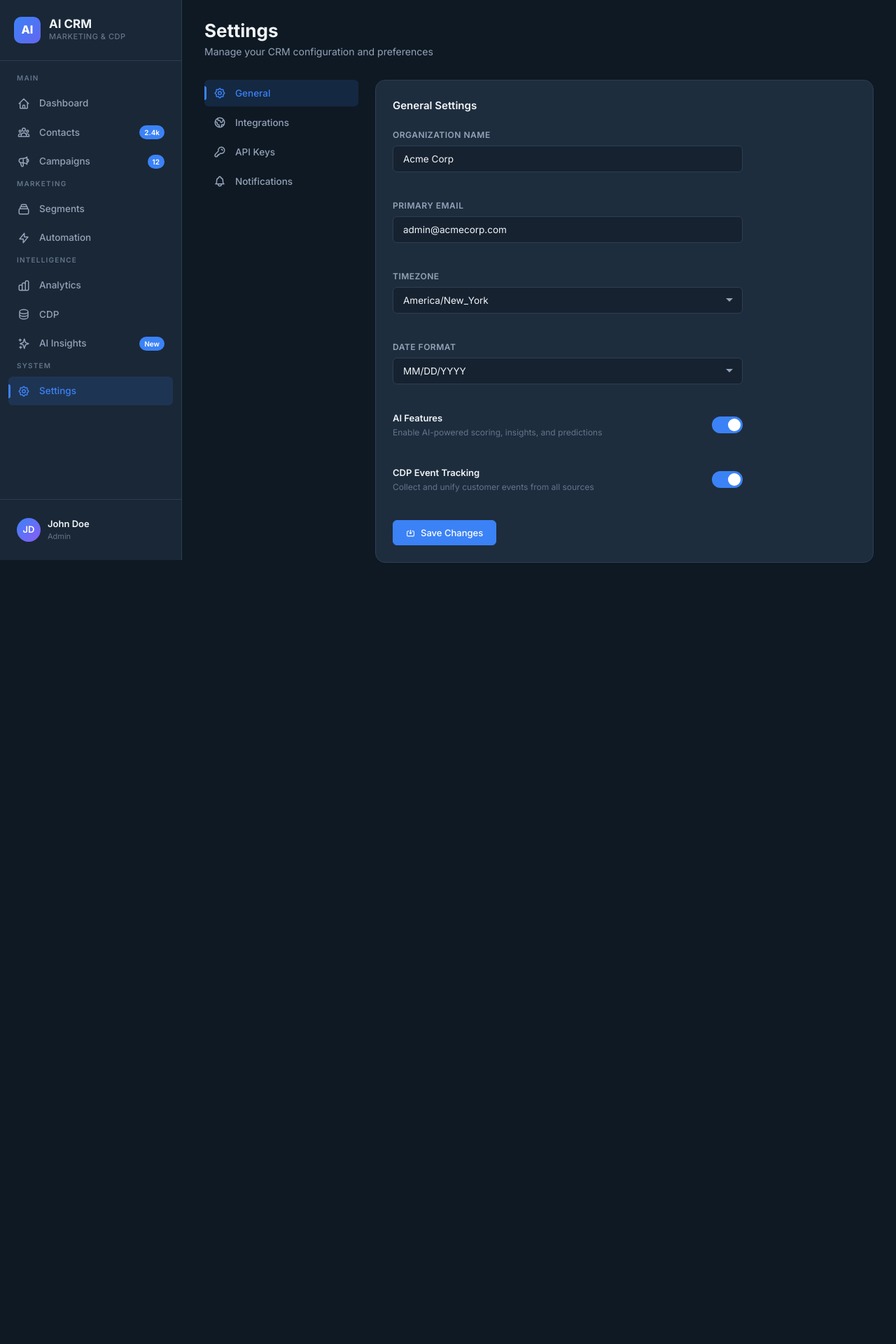
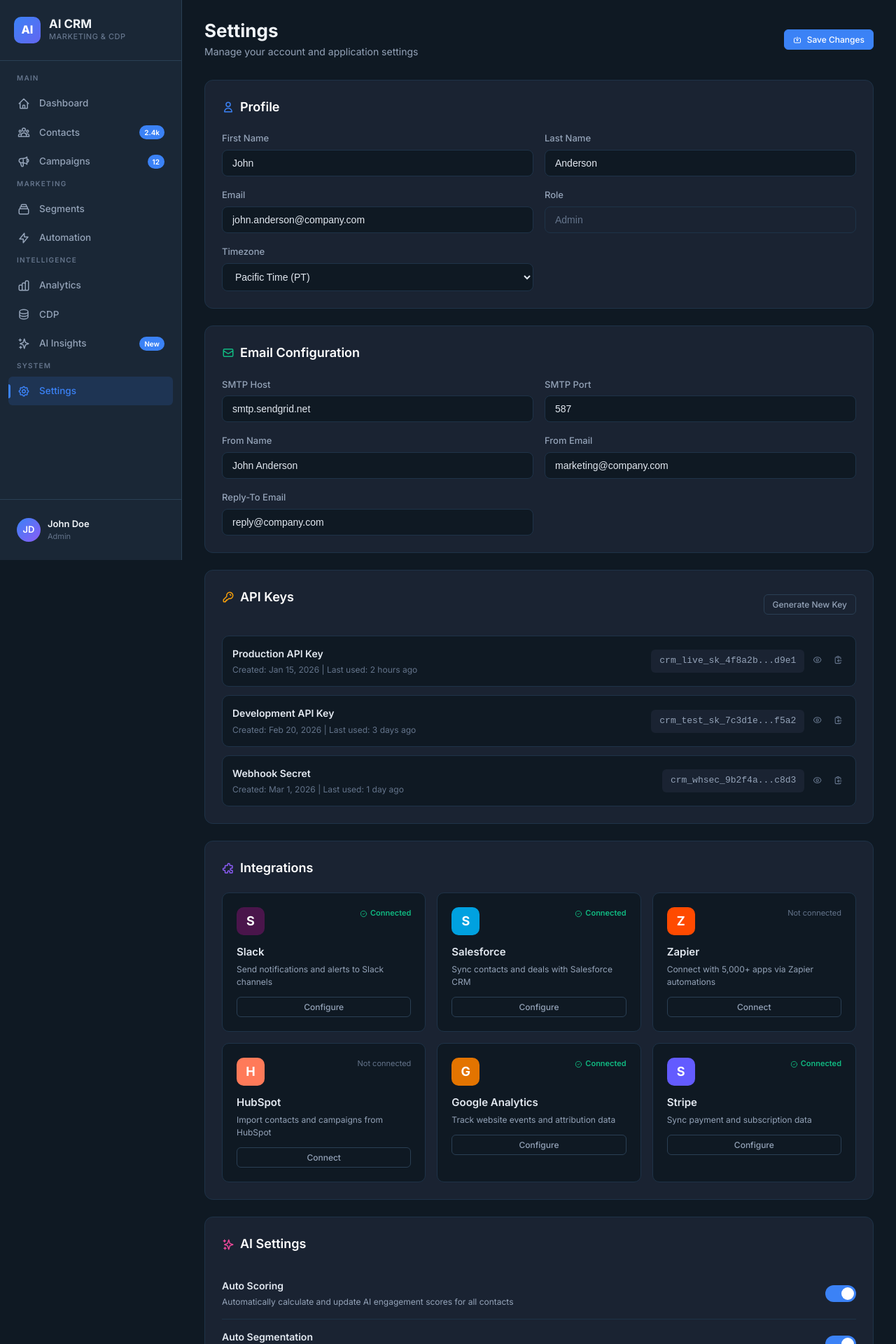
Before and after one commit to xinception/Customer-Relationship-Management-Open-Source, a React (Create React App) app in the folder frontend/: page /settings in a window 1280 px wide. Shown: the top 1920 px of the page at 70% size. Before the commit the page ends 832 px from the top, so only its background shows below. Built offline with nearby package versions, Linux system fonts and the light colour scheme.

Commit message:
Update Settings page with AI toggles and integrations grid
https://claude.ai/code/session_01R9rRBReNEc28SnD5ta5G9m

```diff
--- a/frontend/src/pages/Settings.js
+++ b/frontend/src/pages/Settings.js
@@ -1,211 +1,237 @@
 import React, { useState } from 'react';
 import {
-  HiOutlineCog, HiOutlineKey, HiOutlineGlobe, HiOutlineMail,
-  HiOutlineBell, HiOutlineDatabase, HiOutlineShieldCheck,
-  HiOutlineColorSwatch, HiOutlineSave,
+  HiOutlineUser, HiOutlineMail, HiOutlineKey,
+  HiOutlinePuzzle, HiOutlineSparkles, HiOutlineSave,
+  HiOutlineClipboardCopy, HiOutlineEye, HiOutlineEyeOff,
+  HiOutlineCheckCircle,
 } from 'react-icons/hi';
 
-const integrations = [
-  { name: 'Mailgun', category: 'Email', status: 'Connected', icon: '📧' },
-  { name: 'Stripe', category: 'Payments', status: 'Connected', icon: '💳' },
-  { name: 'Slack', category: 'Notifications', status: 'Connected', icon: '💬' },
-  { name: 'Google Analytics', category: 'Analytics', status: 'Disconnected', icon: '📊' },
-  { name: 'Salesforce', category: 'CRM Sync', status: 'Disconnected', icon: '☁️' },
-  { name: 'Zapier', category: 'Automation', status: 'Connected', icon: '⚡' },
+const initialProfile = {
+  firstName: 'John',
+  lastName: 'Anderson',
+  email: 'john.anderson@company.com',
+  role: 'Admin',
+  timezone: 'America/Los_Angeles',
+};
+
+const initialEmail = {
+  smtpHost: 'smtp.sendgrid.net',
+  smtpPort: '587',
+  fromName: 'John Anderson',
+  fromEmail: 'marketing@company.com',
+  replyTo: 'reply@company.com',
+};
+
+const apiKeys = [
+  { id: 1, name: 'Production API Key', key: 'crm_live_sk_4f8a2b...d9e1', created: 'Jan 15, 2026', lastUsed: '2 hours ago', status: 'active' },
+  { id: 2, name: 'Development API Key', key: 'crm_test_sk_7c3d1e...f5a2', created: 'Feb 20, 2026', lastUsed: '3 days ago', status: 'active' },
+  { id: 3, name: 'Webhook Secret', key: 'crm_whsec_9b2f4a...c8d3', created: 'Mar 1, 2026', lastUsed: '1 day ago', status: 'active' },
 ];
 
-const apiKeys = [
-  { name: 'Production API Key', key: 'crm_prod_****...8f2a', created: 'Nov 15, 2025', lastUsed: '2 hours ago' },
-  { name: 'Staging API Key', key: 'crm_stg_****...3d1b', created: 'Dec 1, 2025', lastUsed: '3 days ago' },
+const integrations = [
+  { name: 'Slack', description: 'Send notifications and alerts to Slack channels', connected: true, icon: '#4A154B' },
+  { name: 'Salesforce', description: 'Sync contacts and deals with Salesforce CRM', connected: true, icon: '#00A1E0' },
+  { name: 'Zapier', description: 'Connect with 5,000+ apps via Zapier automations', connected: false, icon: '#FF4A00' },
+  { name: 'HubSpot', description: 'Import contacts and campaigns from HubSpot', connected: false, icon: '#FF7A59' },
+  { name: 'Google Analytics', description: 'Track website events and attribution data', connected: true, icon: '#E37400' },
+  { name: 'Stripe', description: 'Sync payment and subscription data', connected: true, icon: '#635BFF' },
 ];
 
 export default function Settings() {
-  const [activeTab, setActiveTab] = useState('general');
+  const [profile, setProfile] = useState(initialProfile);
+  const [emailConfig, setEmailConfig] = useState(initialEmail);
+  const [showKeys, setShowKeys] = useState({});
+  const [aiSettings, setAiSettings] = useState({
+    autoScoring: true,
+    autoSegmentation: true,
+    sendTimeOptimization: true,
+    churnPrediction: true,
+    contentSuggestions: false,
+    leadEnrichment: true,
+  });
+  const [saved, setSaved] = useState(false);
 
-  const tabs = [
-    { key: 'general', label: 'General', icon: <HiOutlineCog /> },
-    { key: 'integrations', label: 'Integrations', icon: <HiOutlineGlobe /> },
-    { key: 'api', label: 'API Keys', icon: <HiOutlineKey /> },
-    { key: 'notifications', label: 'Notifications', icon: <HiOutlineBell /> },
-  ];
+  const handleSave = () => {
+    setSaved(true);
+    setTimeout(() => setSaved(false), 2000);
+  };
+
+  const toggleKey = (id) => {
+    setShowKeys(prev => ({ ...prev, [id]: !prev[id] }));
+  };
+
+  const inputStyle = { width: '100%', padding: '10px 14px', borderRadius: '8px', border: '1px solid #1e3348', background: '#0f1923', color: '#e2e8f0', fontSize: '14px', outline: 'none' };
+  const labelStyle = { display: 'block', fontSize: '13px', color: '#94a3b8', marginBottom: '6px', fontWeight: 500 };
+  const sectionStyle = { background: '#1a2332', borderRadius: '12px', border: '1px solid #1e3348', padding: '24px', marginBottom: '24px' };
+  const sectionTitle = { display: 'flex', alignItems: 'center', gap: '8px', fontSize: '18px', fontWeight: 600, color: '#fff', marginBottom: '20px' };
+  const toggleContainer = { display: 'flex', justifyContent: 'space-between', alignItems: 'center', padding: '14px 0', borderBottom: '1px solid #1e3348' };
+
+  const Toggle = ({ checked, onChange }) => (
+    <div onClick={onChange} style={{
+      width: '44px', height: '24px', borderRadius: '12px', cursor: 'pointer', position: 'relative', transition: 'background 0.2s',
+      background: checked ? '#3b82f6' : '#1e3348',
+    }}>
+      <div style={{
+        width: '18px', height: '18px', borderRadius: '50%', background: '#fff', position: 'absolute', top: '3px', transition: 'left 0.2s',
+        left: checked ? '23px' : '3px',
+      }} />
+    </div>
+  );
 
   return (
     <div className="animate-fade-in">
       <div className="page-header">
         <div className="page-header-left">
           <h1>Settings</h1>
-          <p>Manage your CRM configuration and preferences</p>
+          <p>Manage your account and application settings</p>
+        </div>
+        <div className="page-header-actions">
+          <button className="btn btn-primary btn-sm" onClick={handleSave}>
+            {saved ? <><HiOutlineCheckCircle /> Saved!</> : <><HiOutlineSave /> Save Changes</>}
+          </button>
         </div>
       </div>
 
-      <div style={{ display: 'grid', gridTemplateColumns: '220px 1fr', gap: '24px' }}>
-        {/* Settings Nav */}
-        <div style={{ display: 'flex', flexDirection: 'column', gap: '4px' }}>
-          {tabs.map((tab) => (
-            <button
-              key={tab.key}
-              className={`nav-item ${activeTab === tab.key ? 'active' : ''}`}
-              onClick={() => setActiveTab(tab.key)}
-              style={{ border: 'none', background: activeTab === tab.key ? 'var(--primary-light)' : 'transparent', textAlign: 'left', fontFamily: 'var(--font)' }}
-            >
-              <span className="nav-icon">{tab.icon}</span>
-              {tab.label}
-            </button>
-          ))}
+      {/* Profile Section */}
+      <div style={sectionStyle}>
+        <div style={sectionTitle}><HiOutlineUser style={{ color: '#3b82f6' }} /> Profile</div>
+        <div style={{ display: 'grid', gridTemplateColumns: '1fr 1fr', gap: '16px' }}>
+          <div>
+            <label style={labelStyle}>First Name</label>
+            <input style={inputStyle} value={profile.firstName} onChange={e => setProfile({ ...profile, firstName: e.target.value })} />
+          </div>
+          <div>
+            <label style={labelStyle}>Last Name</label>
+            <input style={inputStyle} value={profile.lastName} onChange={e => setProfile({ ...profile, lastName: e.target.value })} />
+          </div>
+          <div>
+            <label style={labelStyle}>Email</label>
+            <input style={inputStyle} value={profile.email} onChange={e => setProfile({ ...profile, email: e.target.value })} />
+          </div>
+          <div>
+            <label style={labelStyle}>Role</label>
+            <input style={{ ...inputStyle, background: '#1a2332', color: '#64748b' }} value={profile.role} disabled />
+          </div>
+          <div>
+            <label style={labelStyle}>Timezone</label>
+            <select style={inputStyle} value={profile.timezone} onChange={e => setProfile({ ...profile, timezone: e.target.value })}>
+              <option value="America/Los_Angeles">Pacific Time (PT)</option>
+              <option value="America/Denver">Mountain Time (MT)</option>
+              <option value="America/Chicago">Central Time (CT)</option>
+              <option value="America/New_York">Eastern Time (ET)</option>
+              <option value="Europe/London">GMT</option>
+              <option value="Europe/Berlin">CET</option>
+            </select>
+          </div>
+        </div>
       </div>
 
-        {/* Settings Content */}
+      {/* Email Configuration */}
+      <div style={sectionStyle}>
+        <div style={sectionTitle}><HiOutlineMail style={{ color: '#10b981' }} /> Email Configuration</div>
+        <div style={{ display: 'grid', gridTemplateColumns: '1fr 1fr', gap: '16px' }}>
           <div>
-          {activeTab === 'general' && (
-            <div className="card">
-              <div className="card-header">
-                <div className="card-title">General Settings</div>
+            <label style={labelStyle}>SMTP Host</label>
+            <input style={inputStyle} value={emailConfig.smtpHost} onChange={e => setEmailConfig({ ...emailConfig, smtpHost: e.target.value })} />
           </div>
-              <div style={{ display: 'flex', flexDirection: 'column', gap: '20px', maxWidth: '500px' }}>
-                <div className="form-group">
-                  <label className="form-label">Organization Name</label>
-                  <input className="form-input" defaultValue="Acme Corp" />
+          <div>
+            <label style={labelStyle}>SMTP Port</label>
+            <input style={inputStyle} value={emailConfig.smtpPort} onChange={e => setEmailConfig({ ...emailConfig, smtpPort: e.target.value })} />
           </div>
-                <div className="form-group">
-                  <label className="form-label">Primary Email</label>
-                  <input className="form-input" defaultValue="admin@acmecorp.com" />
+          <div>
+            <label style={labelStyle}>From Name</label>
+            <input style={inputStyle} value={emailConfig.fromName} onChange={e => setEmailConfig({ ...emailConfig, fromName: e.target.value })} />
           </div>
-                <div className="form-group">
-                  <label className="form-label">Timezone</label>
-                  <select className="form-select" defaultValue="America/New_York">
-                    <option>America/New_York</option>
-                    <option>America/Chicago</option>
-                    <option>America/Los_Angeles</option>
-                    <option>Europe/London</option>
-                    <option>Asia/Tokyo</option>
-                  </select>
+          <div>
+            <label style={labelStyle}>From Email</label>
+            <input style={inputStyle} value={emailConfig.fromEmail} onChange={e => setEmailConfig({ ...emailConfig, fromEmail: e.target.value })} />
           </div>
-                <div className="form-group">
-                  <label className="form-label">Date Format</label>
-                  <select className="form-select" defaultValue="MM/DD/YYYY">
-                    <option>MM/DD/YYYY</option>
-                    <option>DD/MM/YYYY</option>
-                    <option>YYYY-MM-DD</option>
-                  </select>
-                </div>
-                <div className="form-group" style={{ display: 'flex', alignItems: 'center', justifyContent: 'space-between' }}>
           <div>
-                    <div style={{ fontWeight: 600, fontSize: '13px' }}>AI Features</div>
-                    <div style={{ fontSize: '12px', color: 'var(--text-muted)' }}>Enable AI-powered scoring, insights, and predictions</div>
-                  </div>
-                  <div className="toggle active" />
-                </div>
-                <div className="form-group" style={{ display: 'flex', alignItems: 'center', justifyContent: 'space-between' }}>
-                  <div>
-                    <div style={{ fontWeight: 600, fontSize: '13px' }}>CDP Event Tracking</div>
-                    <div style={{ fontSize: '12px', color: 'var(--text-muted)' }}>Collect and unify customer events from all sources</div>
-                  </div>
-                  <div className="toggle active" />
-                </div>
-                <button className="btn btn-primary" style={{ alignSelf: 'flex-start' }}>
-                  <HiOutlineSave /> Save Changes
-                </button>
+            <label style={labelStyle}>Reply-To Email</label>
+            <input style={inputStyle} value={emailConfig.replyTo} onChange={e => setEmailConfig({ ...emailConfig, replyTo: e.target.value })} />
           </div>
         </div>
-          )}
+      </div>
 
-          {activeTab === 'integrations' && (
-            <div className="card">
-              <div className="card-header">
-                <div className="card-title">Integrations</div>
-                <button className="btn btn-primary btn-sm">Add Integration</button>
+      {/* API Keys */}
+      <div style={sectionStyle}>
+        <div style={{ display: 'flex', justifyContent: 'space-between', alignItems: 'center', marginBottom: '20px' }}>
+          <div style={sectionTitle}><HiOutlineKey style={{ color: '#f59e0b' }} /> API Keys</div>
+          <button className="btn btn-outline btn-sm">Generate New Key</button>
         </div>
-              <div style={{ display: 'grid', gridTemplateColumns: 'repeat(auto-fill, minmax(280px, 1fr))', gap: '12px' }}>
-                {integrations.map((int) => (
-                  <div key={int.name} style={{
-                    padding: '16px', background: 'var(--bg-secondary)', borderRadius: 'var(--radius)',
-                    border: `1px solid ${int.status === 'Connected' ? 'var(--border)' : 'var(--border-light)'}`,
-                  }}>
-                    <div style={{ display: 'flex', alignItems: 'center', gap: '10px', marginBottom: '10px' }}>
-                      <span style={{ fontSize: '24px' }}>{int.icon}</span>
-                      <div>
-                        <div style={{ fontWeight: 600, fontSize: '14px' }}>{int.name}</div>
-                        <div style={{ fontSize: '11px', color: 'var(--text-muted)' }}>{int.category}</div>
+        <div style={{ display: 'flex', flexDirection: 'column', gap: '12px' }}>
+          {apiKeys.map(k => (
+            <div key={k.id} style={{ display: 'flex', alignItems: 'center', gap: '16px', padding: '14px', background: '#0f1923', borderRadius: '10px', border: '1px solid #1e3348' }}>
+              <div style={{ flex: 1 }}>
+                <div style={{ fontSize: '14px', fontWeight: 600, color: '#e2e8f0' }}>{k.name}</div>
+                <div style={{ fontSize: '12px', color: '#64748b', marginTop: '2px' }}>Created: {k.created} | Last used: {k.lastUsed}</div>
               </div>
-                    </div>
-                    <div style={{ display: 'flex', justifyContent: 'space-between', alignItems: 'center' }}>
-                      <span className={`badge ${int.status === 'Connected' ? 'badge-green' : 'badge-gray'}`}>{int.status}</span>
-                      <button className="btn btn-outline btn-sm">
-                        {int.status === 'Connected' ? 'Configure' : 'Connect'}
+              <div style={{ display: 'flex', alignItems: 'center', gap: '8px' }}>
+                <code style={{ fontSize: '13px', color: '#94a3b8', background: '#1a2332', padding: '6px 12px', borderRadius: '6px', fontFamily: 'monospace' }}>
+                  {showKeys[k.id] ? k.key.replace('...', 'x8f2a1b3') : k.key}
+                </code>
+                <button onClick={() => toggleKey(k.id)} style={{ background: 'none', border: 'none', color: '#64748b', cursor: 'pointer', padding: '4px' }}>
+                  {showKeys[k.id] ? <HiOutlineEyeOff /> : <HiOutlineEye />}
+                </button>
+                <button style={{ background: 'none', border: 'none', color: '#64748b', cursor: 'pointer', padding: '4px' }}>
+                  <HiOutlineClipboardCopy />
                 </button>
               </div>
             </div>
           ))}
         </div>
       </div>
+
+      {/* Integrations */}
+      <div style={sectionStyle}>
+        <div style={sectionTitle}><HiOutlinePuzzle style={{ color: '#8b5cf6' }} /> Integrations</div>
+        <div style={{ display: 'grid', gridTemplateColumns: 'repeat(3, 1fr)', gap: '16px' }}>
+          {integrations.map(int => (
+            <div key={int.name} style={{ background: '#0f1923', borderRadius: '10px', padding: '20px', border: '1px solid #1e3348' }}>
+              <div style={{ display: 'flex', justifyContent: 'space-between', alignItems: 'flex-start', marginBottom: '12px' }}>
+                <div style={{ width: '40px', height: '40px', borderRadius: '10px', background: int.icon, display: 'flex', alignItems: 'center', justifyContent: 'center', fontSize: '18px', fontWeight: 700, color: '#fff' }}>
+                  {int.name[0]}
+                </div>
+                {int.connected ? (
+                  <span style={{ display: 'flex', alignItems: 'center', gap: '4px', fontSize: '11px', color: '#10b981', fontWeight: 600 }}>
+                    <HiOutlineCheckCircle /> Connected
+                  </span>
+                ) : (
+                  <span style={{ fontSize: '11px', color: '#64748b' }}>Not connected</span>
                 )}
-
-          {activeTab === 'api' && (
-            <div className="card">
-              <div className="card-header">
-                <div className="card-title">API Keys</div>
-                <button className="btn btn-primary btn-sm"><HiOutlineKey /> Generate Key</button>
               </div>
-              <div className="table-container">
-                <table>
-                  <thead>
-                    <tr>
-                      <th>Name</th>
-                      <th>Key</th>
-                      <th>Created</th>
-                      <th>Last Used</th>
-                      <th>Actions</th>
-                    </tr>
-                  </thead>
-                  <tbody>
-                    {apiKeys.map((key) => (
-                      <tr key={key.name}>
-                        <td style={{ fontWeight: 600 }}>{key.name}</td>
-                        <td><code style={{ background: 'var(--bg-tertiary)', padding: '4px 8px', borderRadius: '4px', fontSize: '12px' }}>{key.key}</code></td>
-                        <td style={{ color: 'var(--text-muted)' }}>{key.created}</td>
-                        <td style={{ color: 'var(--text-muted)' }}>{key.lastUsed}</td>
-                        <td>
-                          <div style={{ display: 'flex', gap: '6px' }}>
-                            <button className="btn btn-outline btn-sm">Revoke</button>
+              <div style={{ fontSize: '15px', fontWeight: 600, color: '#e2e8f0', marginBottom: '4px' }}>{int.name}</div>
+              <div style={{ fontSize: '12px', color: '#94a3b8', lineHeight: '1.5', marginBottom: '12px' }}>{int.description}</div>
+              <button className="btn btn-outline btn-sm" style={{ width: '100%', justifyContent: 'center' }}>
+                {int.connected ? 'Configure' : 'Connect'}
+              </button>
             </div>
-                        </td>
-                      </tr>
           ))}
-                  </tbody>
-                </table>
         </div>
       </div>
-          )}
 
-          {activeTab === 'notifications' && (
-            <div className="card">
-              <div className="card-header">
-                <div className="card-title">Notification Preferences</div>
+      {/* AI Settings */}
+      <div style={sectionStyle}>
+        <div style={sectionTitle}><HiOutlineSparkles style={{ color: '#ec4899' }} /> AI Settings</div>
+        {[
+          { key: 'autoScoring', label: 'Auto Scoring', desc: 'Automatically calculate and update AI engagement scores for all contacts' },
+          { key: 'autoSegmentation', label: 'Auto Segmentation', desc: 'AI automatically creates and updates segments based on behavioral patterns' },
+          { key: 'sendTimeOptimization', label: 'Send Time Optimization', desc: 'AI determines the optimal time to send emails for each contact' },
+          { key: 'churnPrediction', label: 'Churn Prediction', desc: 'Predict which customers are at risk of churning based on engagement data' },
+          { key: 'contentSuggestions', label: 'Content Suggestions', desc: 'AI suggests email subject lines and content based on audience analysis' },
+          { key: 'leadEnrichment', label: 'Lead Enrichment', desc: 'Automatically enrich contact profiles with publicly available data' },
+        ].map(setting => (
+          <div key={setting.key} style={toggleContainer}>
+            <div>
+              <div style={{ fontSize: '14px', fontWeight: 600, color: '#e2e8f0' }}>{setting.label}</div>
+              <div style={{ fontSize: '12px', color: '#94a3b8', marginTop: '2px' }}>{setting.desc}</div>
             </div>
-              <div style={{ display: 'flex', flexDirection: 'column', gap: '16px', maxWidth: '500px' }}>
-                {[
-                  { label: 'New contact alerts', desc: 'Get notified when new contacts are added', enabled: true },
-                  { label: 'Campaign completions', desc: 'Notify when a campaign finishes sending', enabled: true },
-                  { label: 'AI insights', desc: 'Daily digest of AI-generated insights', enabled: true },
-                  { label: 'Churn risk alerts', desc: 'Immediate alert when high-value contacts show churn signals', enabled: true },
-                  { label: 'Weekly analytics report', desc: 'Summary of key metrics delivered weekly', enabled: false },
-                  { label: 'System updates', desc: 'Notifications about platform updates and maintenance', enabled: false },
-                ].map((pref, i) => (
-                  <div key={i} style={{ display: 'flex', alignItems: 'center', justifyContent: 'space-between', padding: '12px 0', borderBottom: '1px solid var(--border-light)' }}>
-                    <div>
-                      <div style={{ fontWeight: 600, fontSize: '13px' }}>{pref.label}</div>
-                      <div style={{ fontSize: '12px', color: 'var(--text-muted)' }}>{pref.desc}</div>
-                    </div>
-                    <div className={`toggle ${pref.enabled ? 'active' : ''}`} />
+            <Toggle
+              checked={aiSettings[setting.key]}
+              onChange={() => setAiSettings(prev => ({ ...prev, [setting.key]: !prev[setting.key] }))}
+            />
           </div>
         ))}
-                <button className="btn btn-primary" style={{ alignSelf: 'flex-start', marginTop: '8px' }}>
-                  <HiOutlineSave /> Save Preferences
-                </button>
-              </div>
-            </div>
-          )}
-        </div>
       </div>
     </div>
   );
```
Lines whose indentation alone changed are shown as unchanged.
